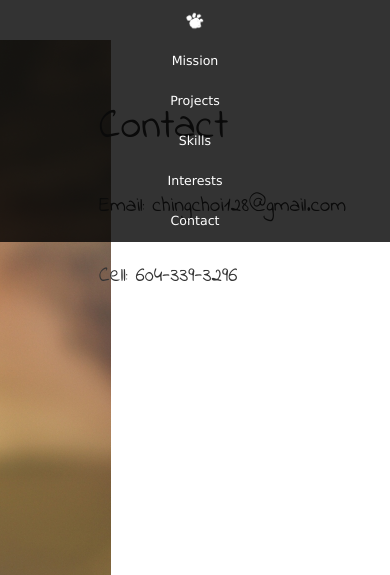
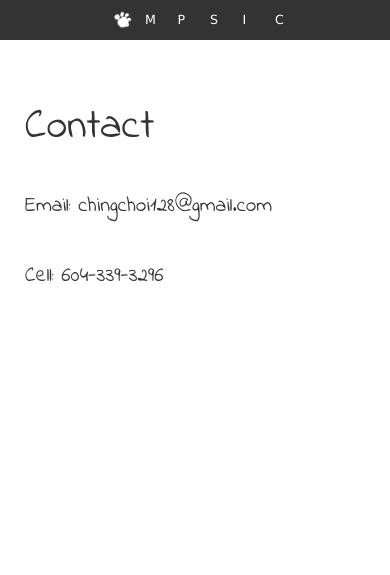
Before and after one commit to ChingChoi/ChingChoi.github.io, a PHP site: page / in a window 390 px wide. Shown: the top 575 px of the page. Run offline with PHP 8.4, Linux system fonts and the light colour scheme; some libraries are stand-ins or nearby versions.

Commit message:
mobile friendly

```diff
--- a/css/body.css
+++ b/css/body.css
@@ -313,7 +313,6 @@ body { font-family: sans-serif;}
 
 #contact-container {
 	height: auto !important;
-	min-height: 70% !important;
   overflow: hidden;
   position: relative;
 }
--- a/index.html
+++ b/index.html
@@ -20,26 +20,26 @@
     <section id="header-section">
       <div class="container text-white">
         <div class="row mh1">
-          <div class="col-sm-3 nav-item"></div>
-          <div class="col-sm-1 nav-item">
-            <a href="#mission-container" id="fav-icon"></a>
+          <div class="col-xs-3 nav-item"></div>
+          <div class="col-xs-1 nav-item">
+            <a href="#fav-container" id="fav-icon"></a>
           </div>
-          <div class="col-sm-1 nav-item">
-            <a href="#mission-container">Mission</a>
+          <div class="col-xs-1 nav-item">
+            <a href="#mission-container" id="a-mission">Mission</a>
           </div>
-          <div class="col-sm-1 nav-item">
-            <a href="#project-container">Projects</a>
+          <div class="col-xs-1 nav-item">
+            <a href="#project-container" id="a-project">Projects</a>
           </div>
-          <div class="col-sm-1 nav-item">
-            <a href="#skill-container">Skills</a>
+          <div class="col-xs-1 nav-item">
+            <a href="#skill-container" id="a-skill">Skills</a>
           </div>
-          <div class="col-sm-1 nav-item">
-            <a href="#interest-container">Interests</a>
+          <div class="col-xs-1 nav-item">
+            <a href="#interest-container" id="a-interest">Interests</a>
           </div>
-          <div class="col-sm-1 nav-item">
-            <a href="#bottom">Contact</a>
+          <div class="col-xs-1 nav-item">
+            <a href="#bottom" id="a-contact">Contact</a>
           </div>
-          <div class="col-sm-2 nav-item"></div>
+          <div class="col-xs-2 nav-item"></div>
         </div>
       </div>
     </section>
--- a/js/masonryImage.js
+++ b/js/masonryImage.js
@@ -8,7 +8,8 @@ $(window).on('load', function () {
 	var $grid = $('.grid').masonry({
 	  itemSelector: '.grid-item',
 	  percentPosition: true,
-	  columnWidth: '.grid-sizer'
+	  columnWidth: '.grid-sizer',
+	  horizontalOrder: true
 	});
 	// layout Masonry after each image loads
 	$grid.imagesLoaded().progress( function() {
```
Also changed, not shown: other parts of index.html (+45 -45 lines), js/functions.js (+84 -9 lines).
